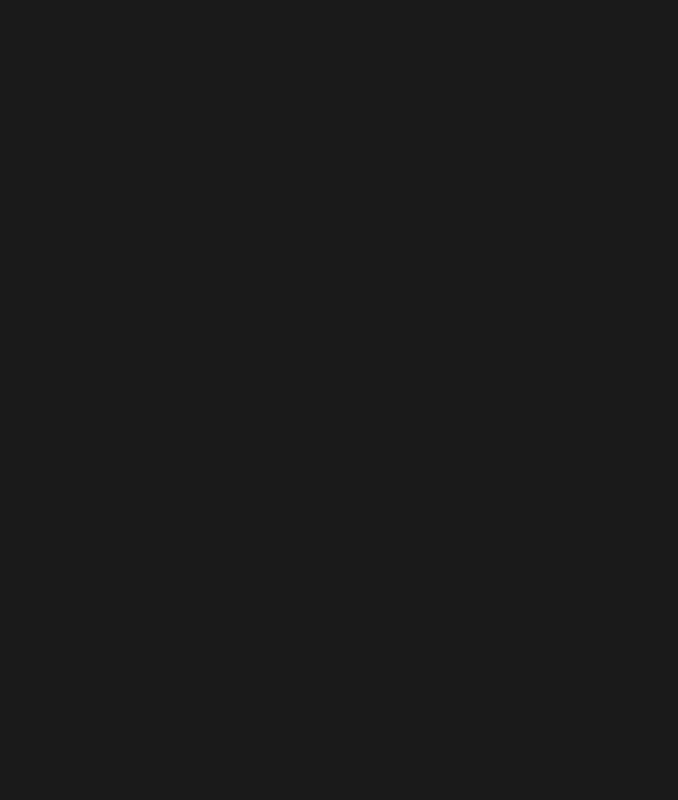
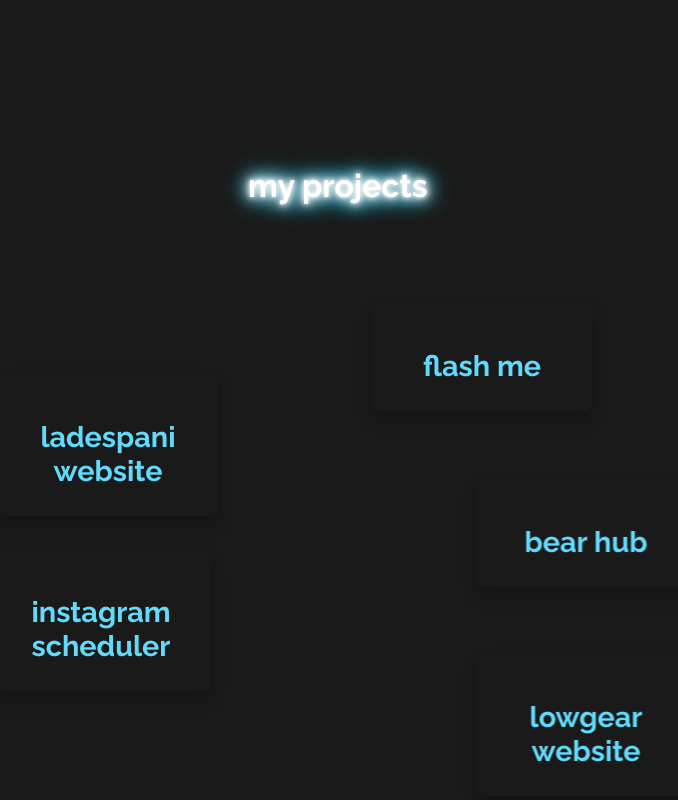
Before and after one commit to Gargant0373/MyWebsite, a React (Vite) app: page / in a window 1280 px wide. Shown: the part 2320-3120 px from the top of the page, without its empty margins (302-980 px from the left). Before the commit the page ends 2440 px from the top, so only its background shows below. Built offline with nearby package versions, Linux system fonts and the light colour scheme.

Commit message:
happy with projects

```diff
--- a/package.json
+++ b/package.json
@@ -15,7 +15,9 @@
   "dependencies": {
     "gargant": "file:",
     "react": "^18.2.0",
-    "react-dom": "^18.2.0"
+    "react-dom": "^18.2.0",
+    "react-intersection-observer": "^9.13.1",
+    "react-scroll-parallax": "^3.4.5"
   },
   "devDependencies": {
     "@types/react": "^18.0.37",
--- a/src/App.tsx
+++ b/src/App.tsx
@@ -4,6 +4,7 @@
 import './styles/global.css';
 import About from './components/about/About';
 import Career from './components/career/Career';
+import Projects from './components/projects/Projects';
 
 const App: React.FC = () => {
   return <>
@@ -14,6 +15,7 @@
     <main>
       <About />
       <Career />
+      <Projects />
     </main>
   </>
 };
--- a/src/components/projects/Projects.css
+++ b/src/components/projects/Projects.css
@@ -1,32 +1,78 @@
 .projects {
+    position: relative;
+    overflow: hidden;
     padding: 50px 0;
 }
 
-.projects h2 {
-    font-size: 2rem;
-    margin-bottom: 30px;
-    text-align: center;
+.projects .container {
+    display: flex;
+    flex-direction: column;
+    align-items: center;
+    padding: 0 20px;
 }
 
-.project-item {
-    margin-bottom: 20px;
+.projects .list {
+    display: flex;
+    flex-direction: column;
+    align-items: center;
+    width: 100%;
+    margin-top: 80px;
+    position: relative;
 }
 
-.project-item h3 {
-    font-size: 1.5rem;
-    margin-bottom: 10px;
+.projects .project-card {
+    border-radius: 8px;
+    padding: 20px;
+    color: #fff;
+    text-align: center;
+    box-shadow: 0 10px 15px rgba(0, 0, 0, 0.2);
+    transition: transform 0.3s ease, box-shadow 0.3s ease, opacity 0.3s ease;
+    text-transform: lowercase;
+    width: 180px;
+    position: relative;
 }
 
-.project-item p {
-    font-size: 1.1rem;
-    margin-bottom: 10px;
+.projects .project-card.visible {
+    opacity: 1;
 }
 
-.project-item a {
-    color: #007bff;
-    text-decoration: underline;
+.projects .project-card.selected {
+    opacity: 1;
 }
 
-.project-item a:hover {
-    text-decoration: none;
+.projects .project-title {
+    font-size: 1.8rem;
+    margin-bottom: 0.5rem;
+    color: #61dafb;
+    transition: transform 0.3s ease, opacity 0.3s ease;
 }
+
+.projects .project-description {
+    max-height: 0;
+    font-size: 1.2rem;
+    color: #ccc;
+    opacity: 0;
+    transition: opacity 0.3s ease, transform 0.3s ease, max-height 0.3s ease;
+    transform: translateY(10px);
+    visibility: hidden;
+}
+
+.projects .project-card:hover {
+    background-color: #444;
+}
+
+.projects .project-card.selected .project-description {
+    max-height: min-content;
+    opacity: 1;
+    visibility: visible;
+    transform: translateY(0);
+}
+
+.projects .project-card:hover .project-title {
+    transform: translateY(-10px);
+}
+
+.projects .project-card:hover {
+    transform: scale(1.05);
+    box-shadow: 0 20px 30px rgba(0, 0, 0, 0.5);
+}
--- a/src/components/projects/Projects.tsx
+++ b/src/components/projects/Projects.tsx
@@ -1,41 +1,112 @@
-import React from 'react';
+import React, { useEffect, useState } from 'react';
+import { ParallaxProvider, Parallax } from 'react-scroll-parallax';
+import { useInView } from 'react-intersection-observer';
 import './Projects.css';
 
 interface ProjectItem {
     title: string;
     description: string;
-    link: string;
 }
 
 const projects: ProjectItem[] = [
     {
-        title: "Project One",
-        description: "This is a description of project one. It involves building a full-stack application using React and Node.js.",
-        link: "https://github.com/yourusername/project-one",
+        title: "Flash Me",
+        description: "A local flashcard application built in Python. Manage and study your own custom flashcards efficiently.",
     },
     {
-        title: "Project Two",
-        description: "This is a description of project two. It focuses on a machine learning model developed in Python.",
-        link: "https://github.com/yourusername/project-two",
+        title: "LaDespani Website",
+        description: "A website for a guesthouse in my hometown, created using React. Clean design and easy-to-use interface.",
+    },
+    {
+        title: "Bear Hub",
+        description: "A beer consumption tracking application, written in React + Express. Log and monitor your beer habits over time.",
+    },
+    {
+        title: "Instagram Scheduler",
+        description: "A scheduler for Instagram posts written in Python. Plan your posts and keep your feed organized.",
+    },
+    {
+        title: "LowGear Website",
+        description: "Website developed for LowGearSpecial Event, featuring event details and registration.",
+    },
+    {
+        title: "Spigot Plugins",
+        description: "A series of Minecraft plugins written in Java using the Spigot API. Extend Minecraft server functionality with custom features.",
+    },
+    {
+        title: "More stuff...",
+        description: "I've built many other projects that aren't relevant enough to display here.",
+    },
+    {
+        title: "Future stuff...",
+        description: "There's more to come! I'll be working on many more exciting projects—check out my GitHub for updates.",
     },
 ];
 
+const getRandomOffset = (index: number) => {
+    const offset = Math.floor(Math.random() * 200) + 100;
+    return index % 2 === 0 ? offset : -offset;
+};
+
 const Projects: React.FC = () => {
+    const [selectedIndex, setSelectedIndex] = useState<number | null>(null);
+    const [offsets, setOffsets] = useState<number[]>([]);
+    useEffect(() => {
+        setOffsets(projects.map((_, index) => getRandomOffset(index)));
+    }, []);
+
     return (
-        <section id="projects" className="projects">
-            <div className="container">
-                <h2>Projects</h2>
-                {projects.map((project, index) => (
-                    <div key={index} className="project-item">
-                        <h3>{project.title}</h3>
-                        <p>{project.description}</p>
-                        <a href={project.link} target="_blank" rel="noopener noreferrer">
-                            View Project
-                        </a>
+        <ParallaxProvider>
+            <section id="projects" className="projects">
+                <div className="container">
+                    <Parallax speed={3}>
+                        <h2 className="title glow centered">my projects</h2>
+                    </Parallax>
+                    <div className="list">
+                        {projects.map((project, index) => (
+                            <ProjectCard
+                                key={index}
+                                project={project}
+                                index={index}
+                                selectedIndex={selectedIndex}
+                                offset={offsets[index]}
+                                onSelect={() => setSelectedIndex(selectedIndex === index ? null : index)}
+                            />
+                        ))}
                     </div>
-                ))}
+                </div>
+            </section>
+        </ParallaxProvider>
+    );
+};
+
+const ProjectCard: React.FC<{ project: ProjectItem; index: number; selectedIndex: number | null; offset: number; onSelect: () => void }> = ({ project, index, selectedIndex, offset, onSelect }) => {
+    const { ref, inView } = useInView({
+        triggerOnce: true,
+        threshold: 0.5,
+    });
+
+    const [opacity, setOpacity] = useState(1);
+
+    useEffect(() => {
+        setOpacity(selectedIndex === index ? 1 : selectedIndex == null ? 1 : 0);
+    }, [selectedIndex]);
+
+    return (
+        <Parallax speed={(index + 1) * 4}>
+            <div
+                ref={ref}
+                className={`project-card ${inView ? 'visible' : 'hidden'} ${selectedIndex === index ? 'selected' : ''}`}
+                style={{
+                    transform: `translateX(${offset}px)`,
+                    opacity: `${opacity}`,
+                }}
+                onClick={onSelect}
+            >
+                <h3 className="project-title">{project.title}</h3>
+                {selectedIndex === index && <p className="project-description">{project.description}</p>}
             </div>
-        </section>
+        </Parallax>
     );
 };
 
--- a/src/styles/global.css
+++ b/src/styles/global.css
@@ -29,3 +29,10 @@
   transition: color 2s ease;
   color: #6868681e;
 }
+
+.centered {
+  display: block;
+  margin-left: auto;
+  margin-right: auto;
+  text-align: center;
+}
```
Also changed, not shown: 1 other file (tests, documents, lock files or other folders).
